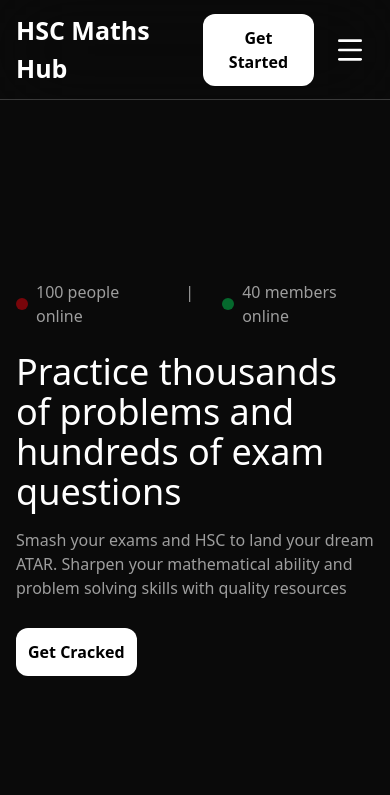
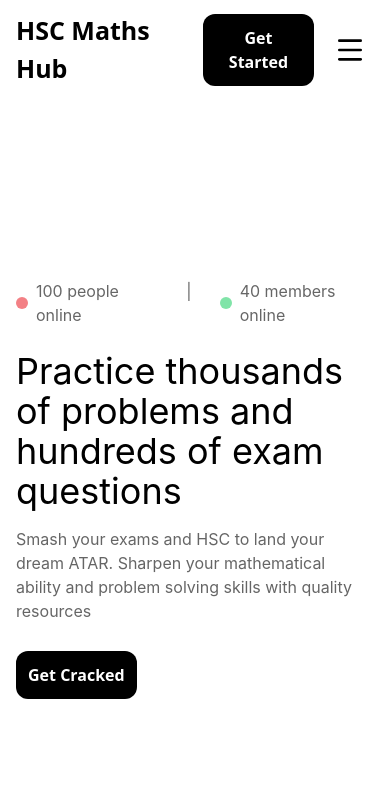
Before and after one commit to joshuapozzolungo/nsw-maths-repo, a React (Vite) app: page / in a window 390 px wide. Shown: the top 795 px of the page. Built offline with nearby package versions, Linux system fonts and the light colour scheme; the HTML template or start-up script is replaced by a standard one.

Commit message:
almost completed dropdown menu

```diff
--- a/src/App.css
+++ b/src/App.css
@@ -1,18 +1,45 @@
 @import "tailwindcss";
 
+:root {
+  --bg-color: #ffffff;
+  --text-color: #000000;
+}
+
+/* Dark Mode - Manual (via .dark class) or Auto (via Media Query) */
+@media (prefers-color-scheme: dark) {
+  :root:not(.light) {
+    --bg-color: #000000;
+    --text-color: #ffffff;
+  }
+}
+
+.dark {
+  --bg-color: #000000;
+  --text-color: #ffffff;
+}
+
+/* Apply to the body */
 body {
-  background-color: lab(2.75381% 0 0);
+  background-color: var(--bg-color);
+  color: var(--text-color);
+  transition: background-color 0.3s ease, color 0.3s ease;
 }
 
 @utility text-primary-text {
   font-family: "Inter", sans-serif;
   font-size: 16px;
-  color: white;
+  color: var(--text-color);
   font-weight: normal;
-  opacity: 0.8;
 }
 
-.text-primary-text:hover {
-  opacity: 1;
-  cursor: pointer;
+@utility button-primary-button {
+  font-familt: "Inter", sans-serif;
+  font-size:16px;
+  color: var(--bg-color);
+  background-color: var(--text-color);
+  font-weight: bold;
 }
+
+@theme {
+  --color-secondary-box: #181818;
+}
--- a/src/App.jsx
+++ b/src/App.jsx
@@ -3,6 +3,7 @@ import NavBar from "./components/navbar.jsx";
 import MobileMenu from "./components/mobile-menu.jsx";
 import Hero from "./components/hero.jsx";
 import Questions from "./components/questions.jsx";
+import Footer from "./components/footer.jsx";
 import "./App.css";
 
 export default function App() {
@@ -16,6 +17,7 @@ export default function App() {
       <MobileMenu isMobileMenuOpen={isMobileMenuOpen}/>
       <Hero/>
       <Questions/>
+      <Footer />
     </div>
   );
 }
--- /dev/null
+++ b/src/components/footer.jsx
@@ -0,0 +1,26 @@
+import React from "react"
+
+export default function Footer() {
+
+  return (
+   <div className="mx-auto w-full px-4 sm:px-6 lg:px-8 py-16 p-border-t-1 border-gray-300 dark:border-gray-100/20">
+      <div className="grid gap-12 lg:grid-cols-2">
+        <div>
+          <a>
+
+          </a>
+          <p>
+
+          </p>
+          <div>
+
+          </div>
+        </div>
+        <div>
+
+        </div>
+      </div>
+    </div>
+  );
+
+};
--- a/src/components/hero.jsx
+++ b/src/components/hero.jsx
@@ -4,7 +4,7 @@ export default function Hero() {
   return (
     <div className="mx-auto max-w-full max-w-screen-xl px-4 sm:px-6 lg:px-8 mt-45">
       <div className="max-w-4xl">
-        <div className="flex text-white space-x-7 mb-6 opacity-60">
+        <div className="flex text-primary-text space-x-7 mb-6 opacity-60">
           <div className="max-w-md">
             <div className="flex">
               <div className="flex items-center justify-items-center pr-2">
@@ -26,10 +26,10 @@ export default function Hero() {
         </div>
 
       </div>
-        <h1 className="max-w-2xl text-4xl text-white text-bold">Practice thousands of problems and hundreds of exam questions</h1>
-        <p className="max-w-md mt-4 text-white opacity-60"> Smash your exams and HSC to land your dream ATAR. Sharpen your mathematical ability and problem solving skills with quality resources </p>
+        <h1 className="max-w-2xl text-4xl text-primary-text text-bold">Practice thousands of problems and hundreds of exam questions</h1>
+        <p className="max-w-md mt-4 text-primary-text opacity-60"> Smash your exams and HSC to land your dream ATAR. Sharpen your mathematical ability and problem solving skills with quality resources </p>
         <div className="mt-7">
-          <button className="p-3 text-black font-semibold bg-white rounded-xl hover:opacity-80 cursor-pointer"> Get Cracked </button>
+          <button className="p-3 button-primary-button rounded-xl hover:opacity-80 cursor-pointer"> Get Cracked </button>
         </div>
       </div>
 
--- a/src/components/navbar.jsx
+++ b/src/components/navbar.jsx
@@ -1,20 +1,58 @@
 import React, {useState} from "react";
-import { Menu, X } from "lucide-react";
+import { Menu, X, ChevronDown } from "lucide-react";
 
 export default function NavBar({ toggleMobileMenu, isMobileMenuOpen }) {
 
+  const [isClicked, setIsClicked] = useState(false);
+
+  const dropDownMenuItem = () => {
+    <div className="flex justify-center items-center space-x-3 m-4 hover:bg-secondary-box hover:border-1 hover:border-white/20 hover:rounded-lg hover:border-dashed cursor-pointer">
+      <div className="flex justify-center items-center h-[45px] w-[45px] border-1 border-white/20 rounded-lg ">
+        <svg xmlns="http://www.w3.org/2000/svg" width="24" height="24" viewBox="0 0 24 24" fill="none" stroke="currentColor" stroke-width="2" stroke-linecap="round" stroke-linejoin="round" class="lucide lucide-files-icon lucide-files"><path d="M15 2h-4a2 2 0 0 0-2 2v11a2 2 0 0 0 2 2h8a2 2 0 0 0 2-2V8"/><path d="M16.706 2.706A2.4 2.4 0 0 0 15 2v5a1 1 0 0 0 1 1h5a2.4 2.4 0 0 0-.706-1.706z"/><path d="M5 7a2 2 0 0 0-2 2v11a2 2 0 0 0 2 2h8a2 2 0 0 0 1.732-1"/></svg>
+      </div>
+        <div>
+          <h1>Questions</h1>
+          <p className="text-primary-text opacity-60">Quality Exam Questions</p>
+        </div>
+    </div>
+  }
+
   return (
-    <header className="sticky top-0 z-50 mx-auto min-h-16 w-full bg-background/30 backdrop-blur-2xl pt-3 pb-3 border-b-1 border-white/20">
-      <div className="mx-auto w-full max-w-screen-xl px-4 sm:px-6 lg:px-8 flex min-h-16 justify-between items-center text-white rounded-full">
+    <header className="sticky top-0 z-50 mx-auto min-h-16 w-full backdrop-blur-2xl pt-3 pb-3 ">
+      <div className="mx-auto w-full max-w-screen-xl px-4 sm:px-6 lg:px-8 flex min-h-16 justify-between items-center rounded-full">
         <a className="normal-text flex items-center gap-2 font-semibold text-text-primary duration-300 ease-in-out hover:opacity-80 text-[25px] cursor-pointer">HSC Maths Hub</a>
         <nav className="hidden items-center gap-6 lg:flex font-bold" aria-label="main-navigation">
           <a className="p-2 cursor-pointer hover:underline">Contribute</a>
           <a className="p-2 cursor-pointer hover:underline">Pricing</a>
-          <a className="p-2 cursor-pointer hover:underline">Content</a>
+          <div className="">
+            <div className="flex justify-center items-center">
+              <button
+              onClick={() => setIsClicked(!isClicked)}
+              className="p-2 gap-1 cursor-pointer hover:underline">Content
+              </button>
+              <ChevronDown className={`transition-transform duration-300 ${isClicked ? 'rotate-180' : 'rotate-0'}`}/>
+            </div>
+            <div className={`${isClicked ? '' : 'hidden'} absolute mt-3 grid grid-cols-2 h-50 w-150 border-1 border-white/20 rounded-lg`}>
+              <div className="flex justify-center items-center space-x-3 m-4 hover:bg-secondary-box hover:border-1 hover:border-white/20 hover:rounded-lg hover:border-dashed cursor-pointer">
+                <div className="flex justify-center items-center h-[45px] w-[45px] border-1 border-white/20 rounded-lg ">
+                  <svg xmlns="http://www.w3.org/2000/svg" width="24" height="24" viewBox="0 0 24 24" fill="none" stroke="currentColor" stroke-width="2" stroke-linecap="round" stroke-linejoin="round" class="lucide lucide-files-icon lucide-files"><path d="M15 2h-4a2 2 0 0 0-2 2v11a2 2 0 0 0 2 2h8a2 2 0 0 0 2-2V8"/><path d="M16.706 2.706A2.4 2.4 0 0 0 15 2v5a1 1 0 0 0 1 1h5a2.4 2.4 0 0 0-.706-1.706z"/><path d="M5 7a2 2 0 0 0-2 2v11a2 2 0 0 0 2 2h8a2 2 0 0 0 1.732-1"/></svg>
+                </div>
+                <div>
+                  <h1>Questions</h1>
+                  <p className="text-primary-text opacity-60">Quality Exam Questions</p>
+                </div>
+              </div>
+
+              <a>Exercises</a>
+              <a>Videos</a>
+              <a>Playlists</a>
+              <a>Tutoring</a>
+            </div>
+          </div>
           <a className="p-2 cursor-pointer hover:underline">Leaderboard</a>
         </nav>
         <div className="flex items-center gap-3">
-          <button className="p-3 text-black font-semibold bg-white rounded-xl hover:opacity-80 cursor-pointer">Get Started</button>
+          <button className="p-3 button-primary-button rounded-xl hover:opacity-80 cursor-pointer">Get Started</button>
           <button className="lg:hidden flex items-center justify-center p-2 cursor-pointer"
              onClick={toggleMobileMenu} aria-label={isMobileMenuOpen ? "Close Mobile Menu" : "Open Mobile Menu"} aria-expanded={isMobileMenuOpen}>
               {isMobileMenuOpen ? <X size={32}/> : <Menu size={32}/>}
--- a/src/components/questions.jsx
+++ b/src/components/questions.jsx
@@ -6,7 +6,7 @@ export default function Questions() {
   return (
     <div className="mx-auto max-w-full max-w-screen-xl px-4 sm:px-6 lg:px-8 mt-30">
       <div className="h-96 border-1 border-white/20 rounded-2xl p-5">
-        <div className="h-full bg-stone-900 border-1 border-white/20 rounded-2xl text-white">
+        <div className="h-full bg-secondary-box border-1 border-white/20 rounded-2xl text-white">
           <Latex>
             $3^9$
           </Latex>
```
Also changed, not shown: 1 other file (tests, documents, lock files or other folders).
